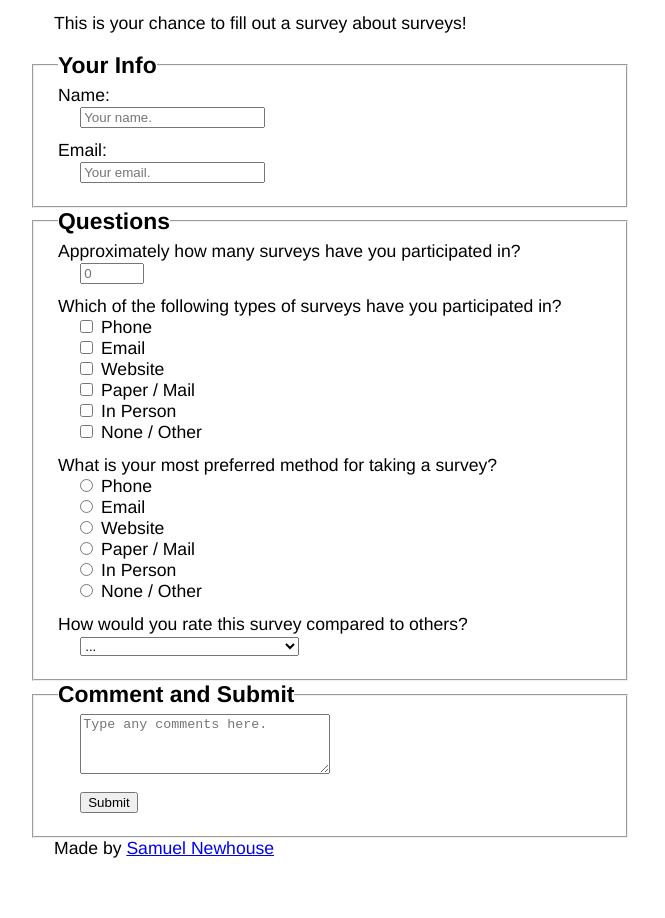
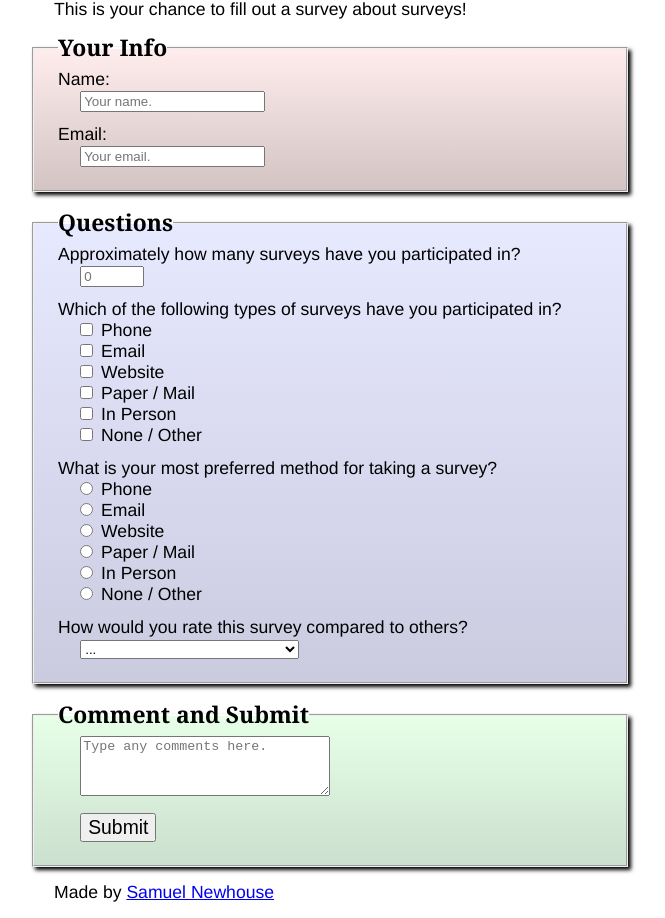
Before and after one commit to SamuelNewhouse/survey, a plain HTML site: page index.html in a window 1280 px wide. Shown: the part 74-992 px from the top of the page, without its empty margins (310-975 px from the left). Before the commit the page ends 933 px from the top, so only its background shows below. Drawn offline with Linux system fonts and the light colour scheme.

Commit message:
Close in on final style

```diff
--- a/index.html
+++ b/index.html
@@ -15,13 +15,12 @@
 <body>
 	<header>
 		<h1 id="title">Survey Survey</h1>
+		<p id="description">This is your chance to fill out a survey about surveys!</p>
 	</header>
 
 	<section>
-		<p id="description">This is your chance to fill out a survey about surveys!</p>
-
 		<form id="survey-form">
-			<fieldset>
+			<fieldset id="your-info">
 				<legend>Your Info</legend>
 
 				<div>
@@ -37,7 +36,7 @@
 				</div>
 			</fieldset>
 
-			<fieldset>
+			<fieldset id="questions">
 				<legend>Questions</legend>
 				<div>
 					<label for="number" id="number-label">Approximately how many surveys have you participated in?</label>
@@ -103,7 +102,7 @@
 					</select>
 				</div>
 			</fieldset>
-			<fieldset>
+			<fieldset id="comment">
 				<legend>Comment and Submit</legend>
 				<div>
 					<textarea placeholder="Type any comments here."></textarea>
--- a/styles/style.css
+++ b/styles/style.css
@@ -1,18 +1,28 @@
 html {
     box-sizing: border-box;
+    padding: 15px 4%;
 }
 *, *:before, *:after {
     box-sizing: inherit;
 }
 
 body {
+    margin: auto;
+    max-width: 600px;
     font-family: Helvetica, Arial, sans-serif;
     font-size: 1.1rem;
-    max-width: 600px;
-    margin: auto;
 }
 
-div {
+h1, p {
+    margin: 0 0 10px 0;
+    padding: 0;
+}
+
+h1, legend {
+    font-family: Georgia, 'Times New Roman', Times, serif;
+}
+
+header, div {
     margin-bottom: 12px;
 }
 
@@ -29,10 +39,29 @@ legend {
     font-weight: 700;
 }
 
+fieldset {
+    margin-bottom: 15px;
+    box-shadow: 3px 3px 4px 0 black;
+}
+
 fieldset input, select, textarea {
     margin-left: 4%;
 }
 
-header, #description, footer, fieldset {
+header, footer, fieldset {
     padding-left: 4%;
 }
+
+input[type="submit"] {
+    font-size: 1.1em;
+}
+
+#your-info {
+    background: linear-gradient(#ffeded, #d3c3c3);
+}
+#questions {
+    background: linear-gradient(#e7e9ff, #cbcbe0);
+}
+#comment {
+    background: linear-gradient(#e7ffe7, #cbe0ce);
+}
```
